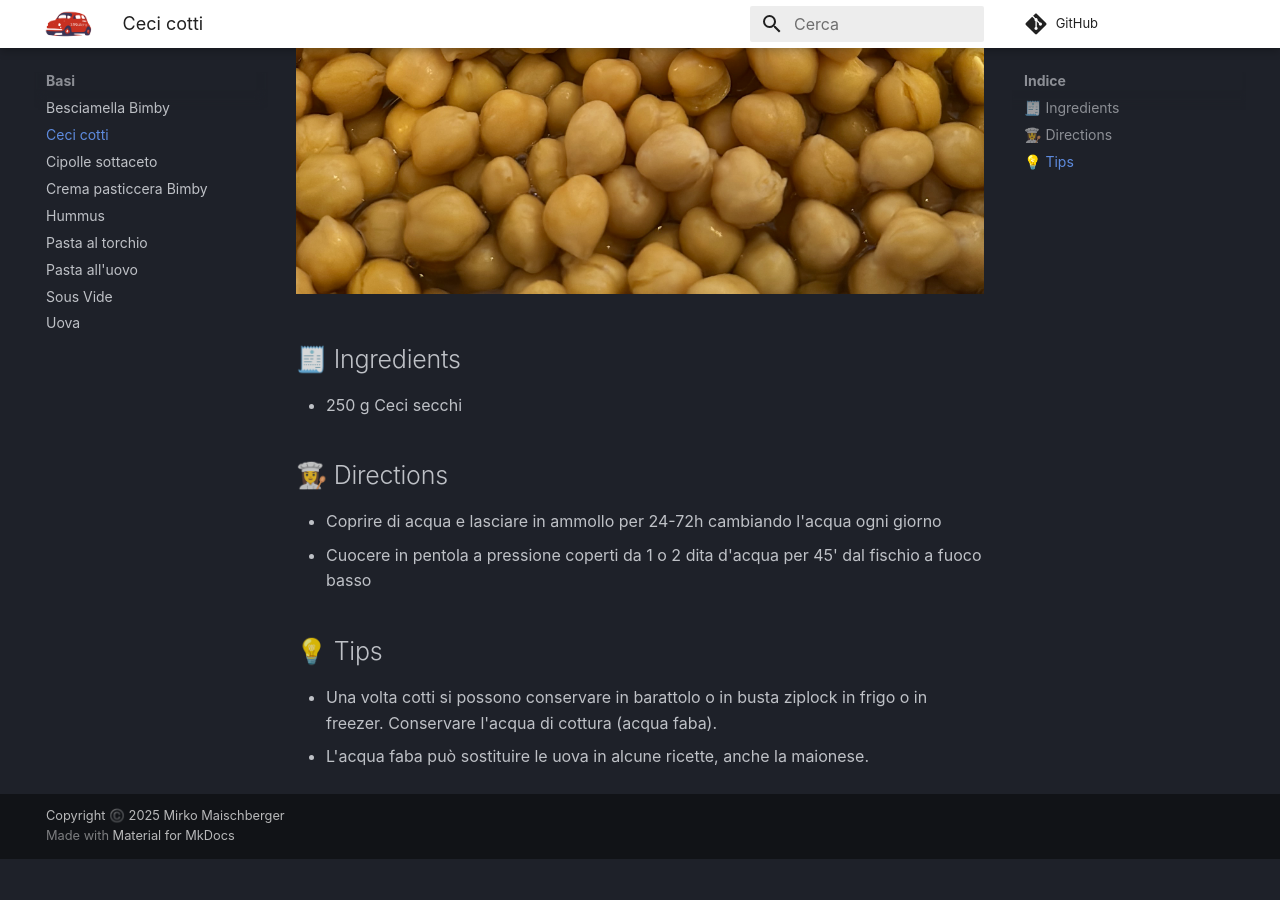
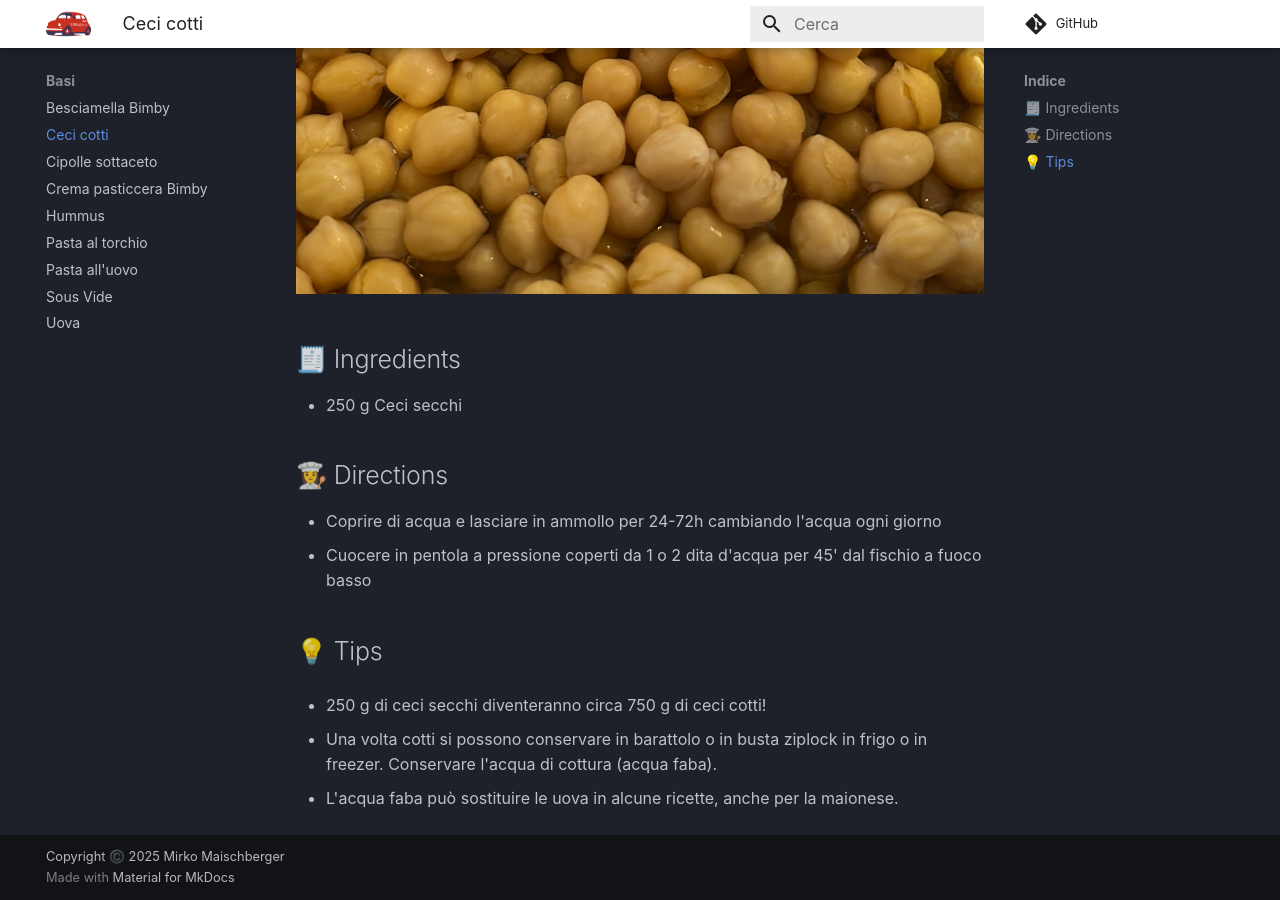
Before and after one commit to baol/recipes, an MkDocs documentation site: the page built from docs/Basi/Ceci cotti.md, in a window 1280 px wide and 900 px high, scrolled down 663 px. Built offline with MkDocs 1.6.1 and Material for MkDocs 9.7.7, drawn with Linux system fonts in a browser that asks for light colours; some web fonts are replaced; comment, search, counter and statistics services are not loaded; before the commit the page ends 1522 px from its top, so only the background shows below that.

Commit message:
Add link and tips between ceci cotti and hummus

```diff
--- a/docs/Basi/Ceci cotti.md
+++ b/docs/Basi/Ceci cotti.md
@@ -16,5 +16,7 @@
 - Cuocere in pentola a pressione coperti da 1 o 2 dita d'acqua per 45' dal fischio a fuoco basso
 ## 💡 Tips
 
+- 250 g di ceci secchi diventeranno circa 750 g di ceci cotti!
+
 - Una volta cotti si possono conservare in barattolo o in busta ziplock in frigo o in freezer. Conservare l'acqua di cottura (acqua faba).
-- L'acqua faba può sostituire le uova in alcune ricette, anche la maionese.
+- L'acqua faba può sostituire le uova in alcune ricette, anche per la maionese.
```
Also changed, not shown: docs/Basi/Hummus.md (+1 -1 lines).
